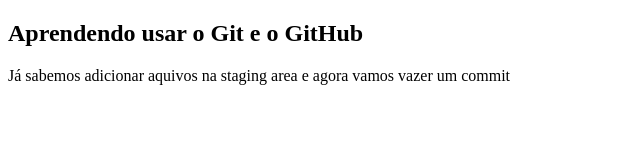
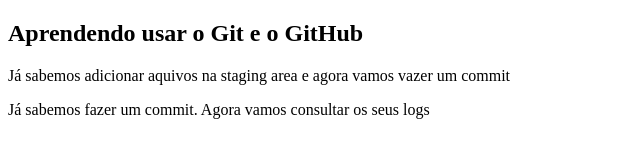
Before and after one commit to patriciafraga/aulaGit, a plain HTML site: page index.html in a window 1280 px wide. Shown: the whole page, without its empty margins (0-640 px from the left). Drawn offline with Linux system fonts and the light colour scheme.

Commit message:
atualização de arquivo teste

```diff
--- a/index.html
+++ b/index.html
@@ -10,5 +10,6 @@
     <p>
       Já sabemos adicionar aquivos na staging area e agora vamos vazer um commit
     </p>
+    <p>Já sabemos fazer um commit. Agora vamos consultar os seus logs</p>
   </body>
 </html>
```
